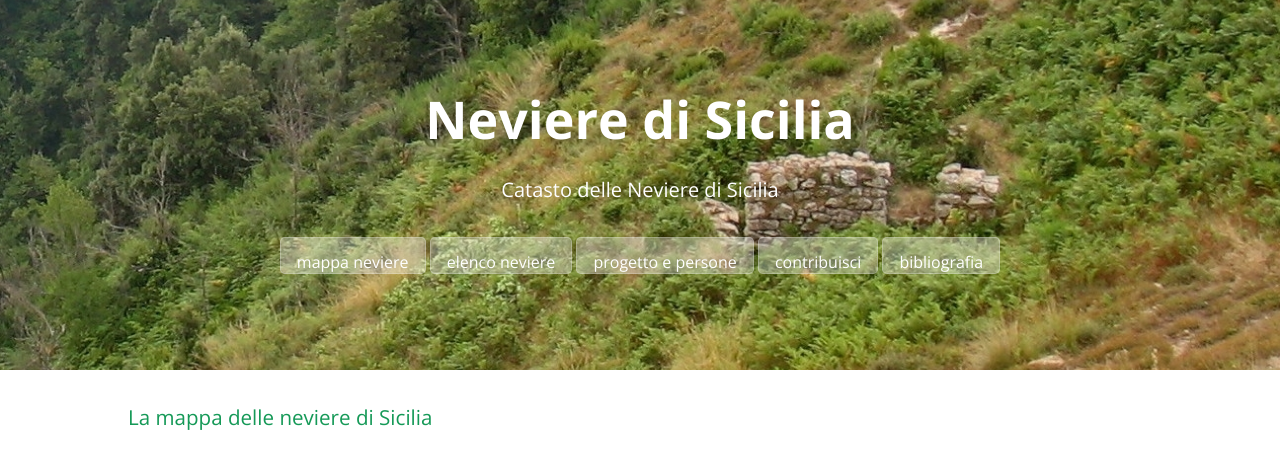
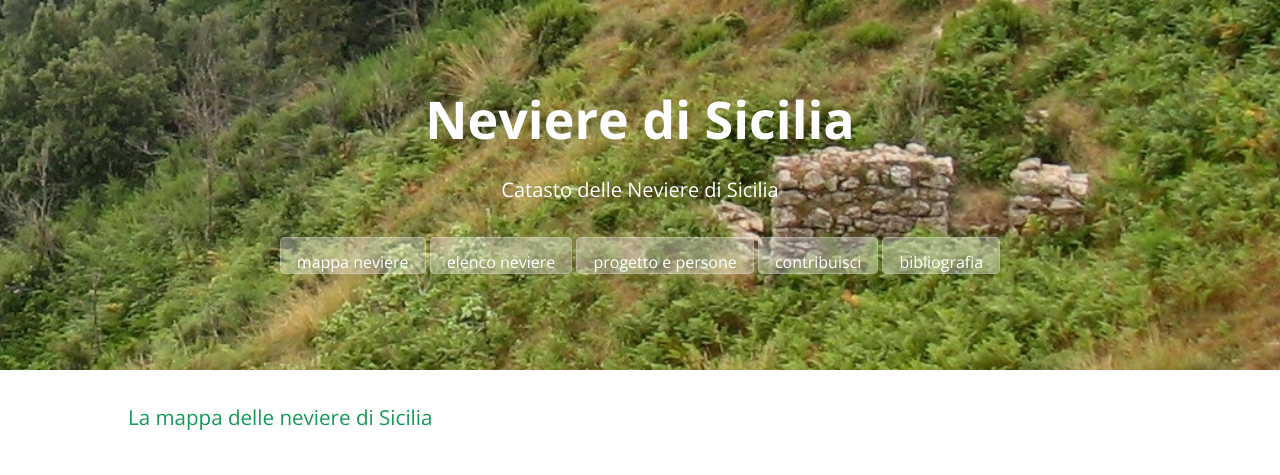
Before and after one commit to NeviereDiSicilia/nevieredisicilia.github.io, a Jekyll site: the page built from index.html, in a window 1280 px wide. Shown: the top 475 px of the page. Built offline with Jekyll 4.4.1, drawn with Linux system fonts in a browser that asks for light colours; grey boxes are pictures that could not be loaded.

Commit message:
Update cayman.css

```diff
--- a/css/cayman.css
+++ b/css/cayman.css
@@ -145,7 +145,7 @@
   .btn + .btn { margin-top: 1rem; margin-left: 0; } }
 
 /*.page-header { color: #fff; text-align: center; background-color: #159957; background-image: linear-gradient(120deg, #155799, #159957); }*/
-.page-header { color: #ffffff; text-align: center; background-color: transparent; background-image: url("/images/neviera_monte_fossa_neve_h400.jpg"); background-repeat: no-repeat; background-position: center; background-size: cover; background-attachment: fixed; */ box-sizing: border-box; }
+.page-header { color: #ffffff; text-align: center; background-color: transparent; background-image: url("/images/neviera_monte_fossa_neve_h300.jpg"); background-repeat: no-repeat; background-position: center; background-size: cover; background-attachment: fixed; */ box-sizing: border-box; }
 @media screen and (min-width: 64em) { .page-header { padding: 5rem 6rem; } }
 @media screen and (min-width: 42em) and (max-width: 64em) { .page-header { padding: 3rem 4rem; } }
 @media screen and (max-width: 42em) { .page-header { padding: 2rem 1rem; } }
```
